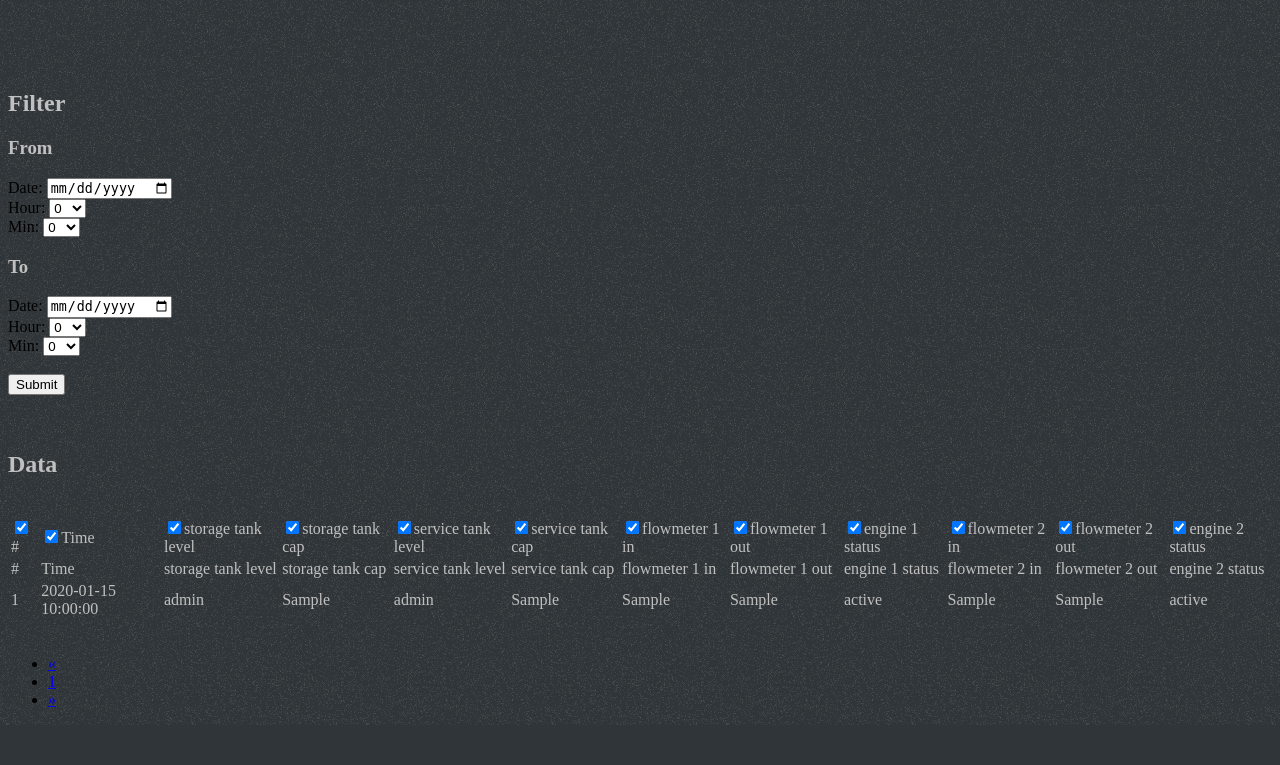
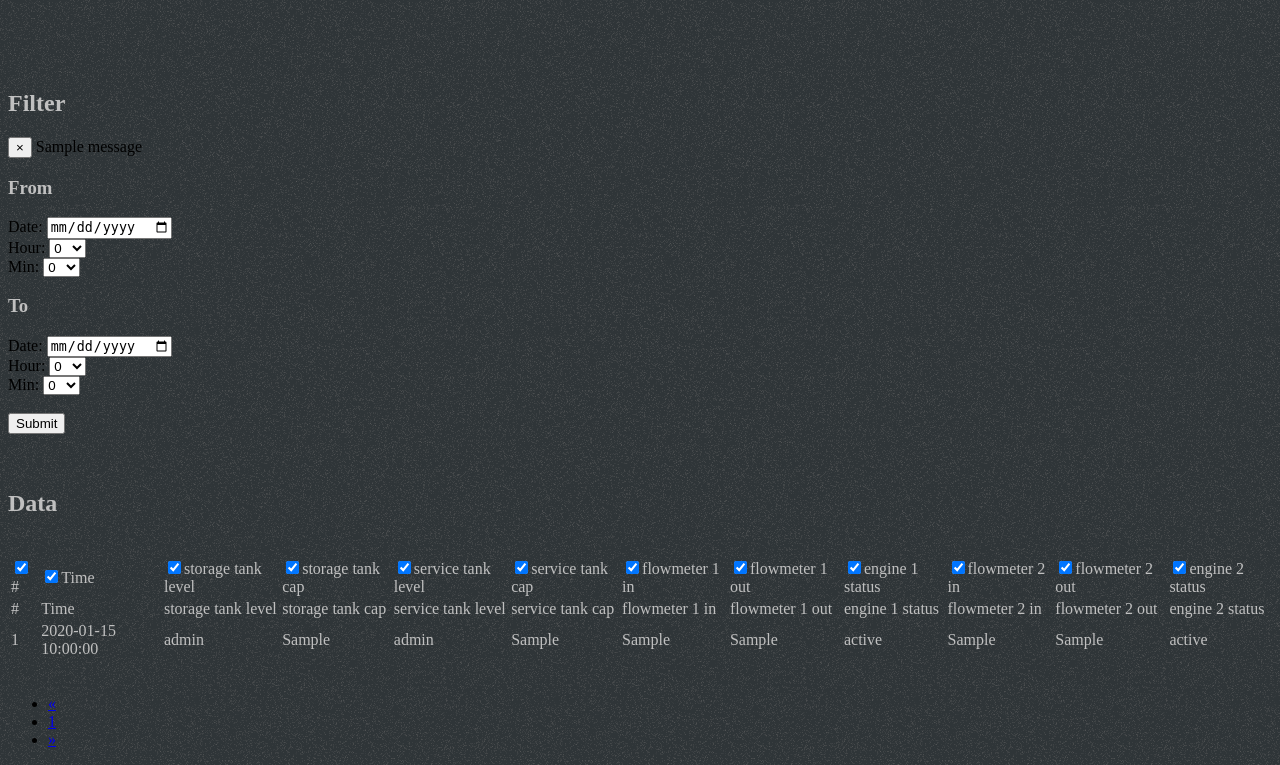
Before and after one commit to sebinsequira/dreadger_mycode, a Flask app: template templates/filter.html in a window 1280 px wide. Shown: the part 112-877 px from the top of the page. Before the commit the page ends 837 px from the top, so only its background shows below. Run offline with Flask 2, Linux system fonts and the light colour scheme; the template is opened without the code that fills it: most values are stand-ins (such as "Sample title", 1, 10 or a date in 2020); one stand-in notice (Sample message) is shown; some libraries are stand-ins or nearby versions.

Commit message:
3 Changes, filter.html
Data shown on 1st pg only,flash messages,col size

```diff
--- a/templates/filter.html
+++ b/templates/filter.html
@@ -23,34 +23,25 @@
 {% endblock scripts %}
 
 {% block page_content %}
+<div class="container">
 
-
-
-
-
-<div class="container">
+  {% if results==None or results.page==1%}
 
       <div class="page-header">
         <h2 style="color:silver;">Filter</h2>
       </div>
 
-    {% if results == None %}
+      {% for message in get_flashed_messages() %}
+        <div class="alert alert-danger">
+            <button type="button" class="close" data-dismiss="alert">&times;</button>
+            {{ message }}
+        </div>
+      {% endfor %}
 
-
-        <div class="col-xs-12 col-xs-offset-2 col-sm-offset-3">
-          <h4><span class="label label-default" >Enter query to show results</span></h4>
-        </div>
-
-
-    {% elif results.pages == 0 %}
-
-
+      {% if results.pages == 0 %}
           <div class="col-xs-12 col-xs-offset-2 col-sm-offset-3">
           <h4><span class="label label-default">Query returned 0 results</span></h4>
         </div>
-
-
-    {% else %}
 
       {% endif %}
 </div>
@@ -61,25 +52,27 @@
 <h1 class="visible-sm">sm</h1>
 <h1 class="visible-md">md</h1>
 <h1 class="visible-lg">lg</h1>
-
+and results.pages > 1
 -->
+<div class="container">
 
   <b style="color:silver;"><h3>From</h3></b>
+
 
   <div class="container">
 
     <form class="form" role="form">
       <div class="row" >
 
-      <div class="col-xs-12 col-sm-4">
+        <div class="col-xs-12 col-sm-2">
           <div class="form-group">
           <label for="fromDate">Date:</label>
 
-		      	<input type="date" class="form-control" id="fromDate" name="fromDate" value="{{ fromDate }}" >
+              <input type="date" class="form-control" id="fromDate" name="fromDate" value="{{ fromDate }}" required placeholder="yyyy-mm-dd">
           </div>
         </div>
 
-      <div class="col-xs-4 col-sm-2">
+        <div class="col-xs-4 col-sm-1">
           <div class="form-group">
             <label for="sel1">Hour:</label>
             <select name="fromHour" class="form-control" id="sel1" >
@@ -90,7 +83,7 @@
           </div>
         </div>
 
-      <div class="col-xs-4 col-sm-2">
+        <div class="col-xs-4 col-sm-1">
             <div class="form-group">
               <label for="sel1">Min:</label>
               <select name="fromMin" class="form-control" id="sel1" >
@@ -109,15 +102,15 @@
 
       <div class="row" >
 
-      <div class="col-xs-12 col-sm-4">
+        <div class="col-xs-12 col-sm-2">
             <div class="form-group">
 
               <label for="toDate">Date:</label>
-	          <input type="date" class="form-control" id="toDate" name="toDate"  value="{{ toDate }}" >
+              <input type="date" class="form-control" id="toDate" name="toDate"  value="{{ toDate }}" required placeholder="yyyy-mm-dd">
             </div>
         </div>
 
-      <div class="col-xs-4 col-sm-2">
+        <div class="col-xs-4 col-sm-1">
             <div class="form-group">
               <label for="sel1">Hour:</label>
               <select name="toHour" class="form-control" id="sel1" >
@@ -128,7 +121,7 @@
             </div>
         </div>
 
-      <div class="col-xs-4 col-sm-2">
+        <div class="col-xs-4 col-sm-1">
             <div class="form-group">
               <label for="sel1">Min:</label>
               <select name="toMin" class="form-control" id="sel1" >
@@ -151,14 +144,12 @@
       </div>
     </div>
     </form>
+  </div>
+  <br/><br/>
 
 
-<br/>
+{%endif%}
 
-
-
-
-<br/>
 {% if  results != None and results.pages !=0 %}
 
 
@@ -209,6 +200,7 @@
                  <input type="checkbox" checked="checked" />engine 2 status
              </td>
           </tr>
+
         </thead>
         <tbody>
           <tr>
```
Lines whose indentation alone changed are shown as unchanged.
